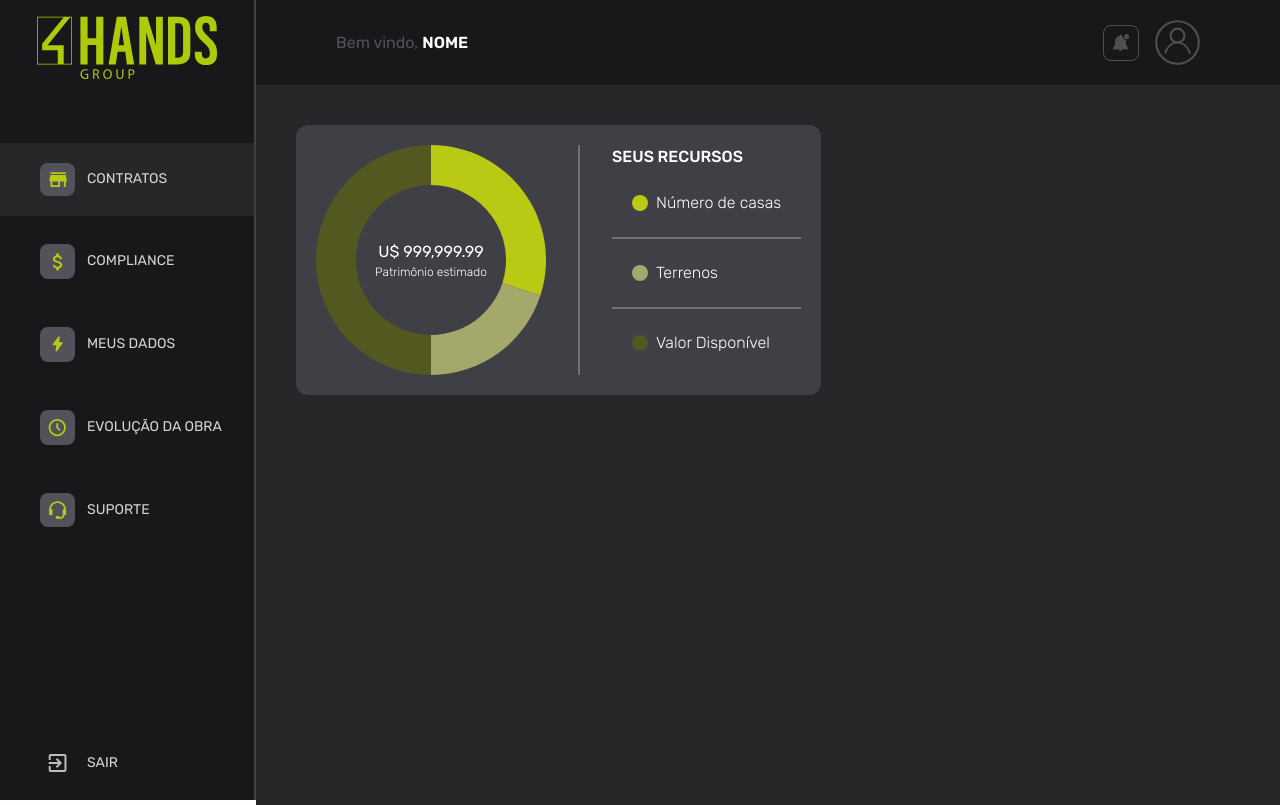
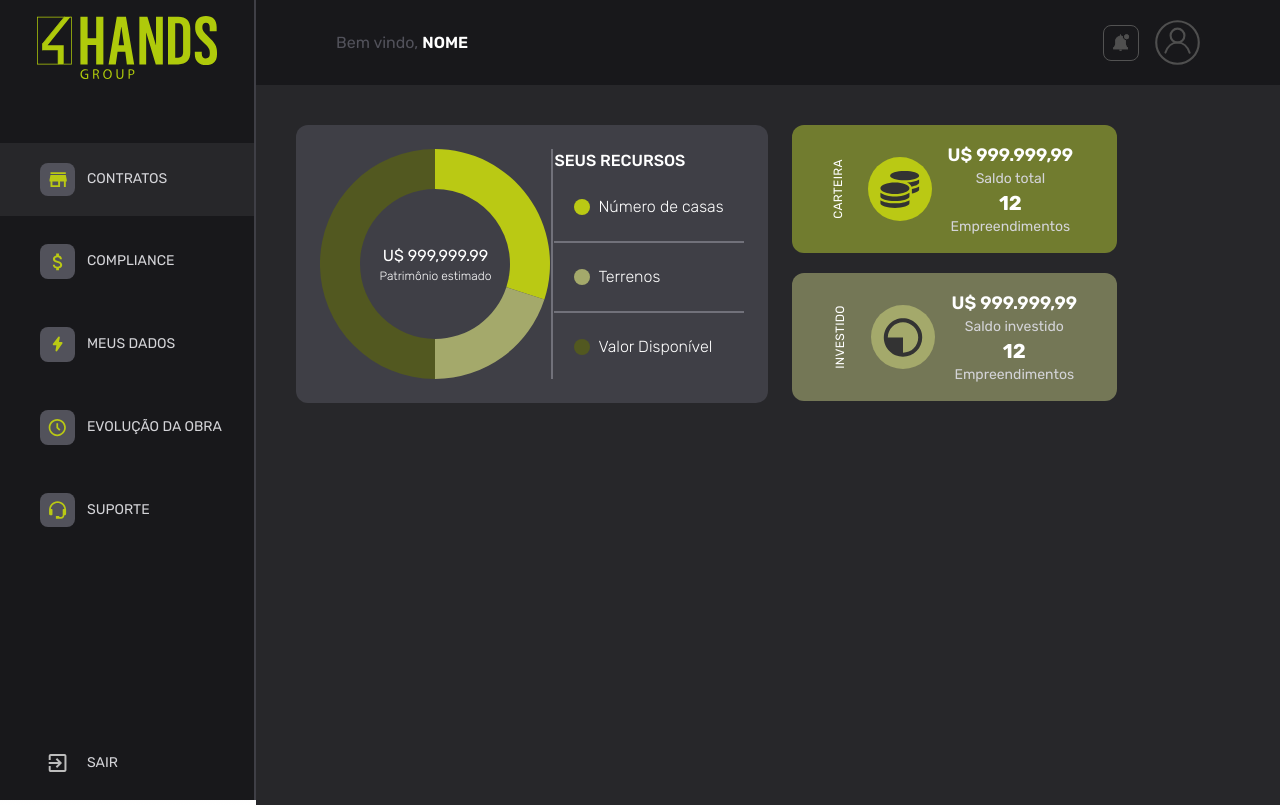
Before and after one commit to douglasc-c/jb-next, a Next.js app: page /pt-BR/dashboard in a window 1280 px wide. Built offline with nearby package versions, Linux system fonts and the light colour scheme.

Commit message:
feat(data-investments):create layout

```diff
--- a/public/locales/pt-BR.json
+++ b/public/locales/pt-BR.json
@@ -20,6 +20,11 @@
       "estimatedAssets":"Patrimônio estimado",
       "numberOfHouse":"Número de casas",
       "land":"Terrenos",
-      "avaliableValue":"Valor Disponível"
+      "avaliableValue":"Valor Disponível",
+      "totalBalance":"Saldo total",
+      "balanceInvested":"Saldo investido",
+      "developments":"Empreendimentos",
+      "portfolio":"Carteira",
+      "invested":"Investido"
   }
 }
--- a/src/app/[locale]/(authenticated)/dashboard/page.tsx
+++ b/src/app/[locale]/(authenticated)/dashboard/page.tsx
@@ -1,11 +1,45 @@
 'use client'
 
+import { DataInvestments } from '@/components/cards/data-investments'
 import { YorResources } from '@/components/cards/you-resources'
+import { useLayoutContext } from '@/context/layout-context'
 
 export default function Dashboard() {
+  const { textDataInvestments } = useLayoutContext()
+  const textPortfoli0 = {
+    balance: textDataInvestments.totalBalance,
+    type: textDataInvestments.portfolio,
+  }
+  const textInvested = {
+    balance: textDataInvestments.balanceInvested,
+    type: textDataInvestments.invested,
+  }
+
   return (
     <main className="bg-zinc-800 h-[calc(90vh)] flex items-start p-10">
-      <YorResources />
+      <section className="flex w-full space-x-6">
+        <div className="flex flex-col w-1/2">
+          <YorResources />
+        </div>
+        <div className="flex flex-col space-y-5">
+          <DataInvestments
+            params={{
+              text: textPortfoli0,
+              bgColor: 'bg-secondary',
+              image: 'wallet',
+              imageColor: 'bg-primary',
+            }}
+          />
+          <DataInvestments
+            params={{
+              text: textInvested,
+              bgColor: 'bg-tertiary',
+              image: 'investment',
+              imageColor: 'bg-quaternary',
+            }}
+          />
+        </div>
+      </section>
     </main>
   )
 }
--- a/src/app/[locale]/(authenticated)/layout.tsx
+++ b/src/app/[locale]/(authenticated)/layout.tsx
@@ -41,8 +41,17 @@ export default async function RootLayout({
     avaliableValue: t('TextLang.avaliableValue'),
   }
 
+  const textDataInvestments = {
+    totalBalance: t('TextLang.totalBalance'),
+    balanceInvested: t('TextLang.balanceInvested'),
+    developments: t('TextLang.developments'),
+    portfolio: t('TextLang.portfolio'),
+    invested: t('TextLang.invested'),
+  }
+
   const layoutValue: LayoutContextProps = {
     textYourResources,
+    textDataInvestments,
     locale,
   }
 
--- /dev/null
+++ b/src/components/cards/data-investments.tsx
@@ -0,0 +1,53 @@
+'use client'
+
+import { useLayoutContext } from '@/context/layout-context'
+import Image from 'next/image'
+
+interface DataInvestmentsPros {
+  params: {
+    text: {
+      type?: string
+      balance?: string
+    }
+    bgColor: string
+    image: string
+    imageColor: string
+  }
+}
+
+export function DataInvestments({ params }: DataInvestmentsPros) {
+  const { text, bgColor, image, imageColor } = params
+  const { textDataInvestments } = useLayoutContext()
+
+  return (
+    <div
+      className={`flex items-center p-4 pr-10 rounded-xl ${bgColor} text-white`}
+    >
+      <div className="flex flex-col justify-center items-center">
+        <span className="text-xs transform -rotate-90 tracking-wide uppercase">
+          {text.type}
+        </span>
+      </div>
+      <div className="flex items-center space-x-4">
+        <div
+          className={`w-16 h-16 rounded-full ${imageColor} flex items-center justify-center`}
+        >
+          <Image
+            src={`/images/svg/${image}.svg`}
+            alt="image"
+            height={40}
+            width={40}
+          />
+        </div>
+        <div className="flex flex-col text-center">
+          <span className="text-lg font-semibold">U$ 999.999,99</span>
+          <span className="text-sm text-zinc-300">{text.balance}</span>
+          <span className="text-xl font-bold">12</span>
+          <span className="text-sm text-zinc-300">
+            {textDataInvestments.developments}
+          </span>
+        </div>
+      </div>
+    </div>
+  )
+}
--- a/src/components/cards/you-resources.tsx
+++ b/src/components/cards/you-resources.tsx
@@ -10,7 +10,7 @@ export function YorResources() {
   const colors = ['#bac914', '#a4a96b', '#525820']
 
   return (
-    <div className="flex p-5 bg-zinc-700 rounded-xl h-auto space-x-8">
+    <div className="flex p-6 bg-zinc-700 rounded-xl h-auto justify-around">
       <section className="relative flex justify-center items-center">
         <DoughnutChart data={data} colors={colors} />
         <div className="absolute top-1/2 left-1/2 transform -translate-x-1/2 -translate-y-1/2 text-center">
--- a/src/context/layout-context.tsx
+++ b/src/context/layout-context.tsx
@@ -9,6 +9,13 @@ export interface LayoutContextProps {
     numberOfHouse: string
     land: string
     avaliableValue: string
+  }
+  textDataInvestments: {
+    totalBalance: string
+    balanceInvested: string
+    developments: string
+    portfolio: string
+    invested: string
   }
 
   locale: string
--- a/tailwind.config.ts
+++ b/tailwind.config.ts
@@ -16,7 +16,10 @@ const config: Config = {
         backgroundStart: 'rgb(var(--background-start-rgb))',
         backgroundEnd: 'rgb(var(--background-end-rgb))',
         foreground: 'rgb(var(--foreground-rgb))',
-        primary: 'rgba(186, 201, 20, 1)',
+        primary: '#bac914',
+        secondary: '#717C2F',
+        tertiary: '#747756',
+        quaternary: '#A4A96B',
         'index-number-of-house':
           'linear-gradient(0deg, #bac914 30%, #78ffd6 100%)',
         'index-land': 'linear-gradient(0deg, #230057 30%, #71f697 100%)',
```
